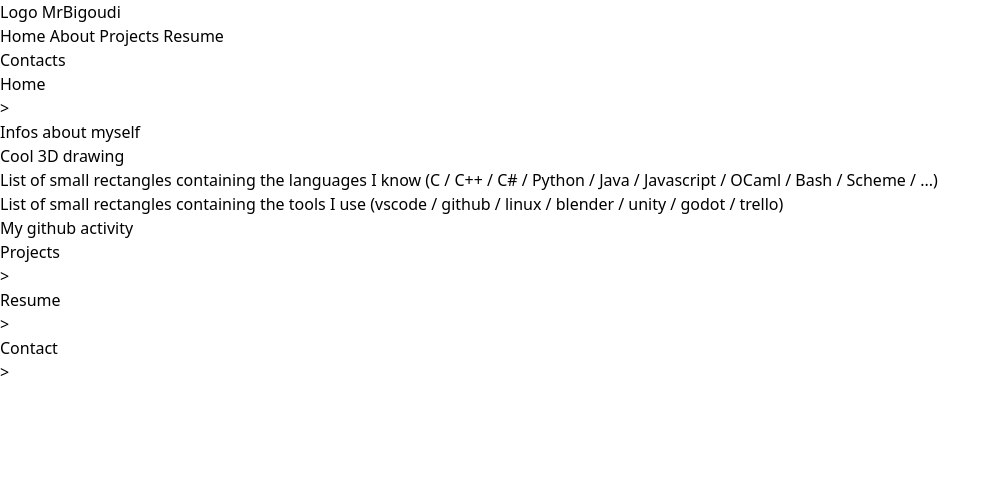
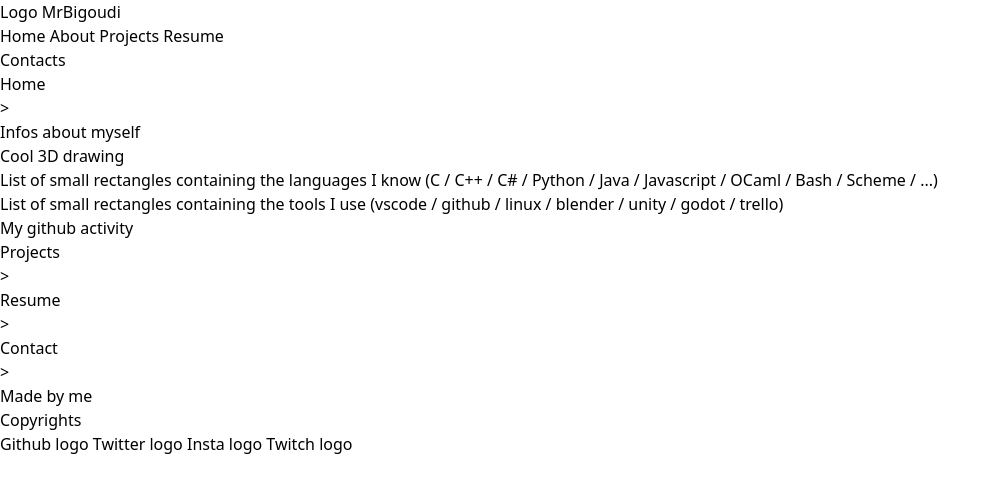
Before and after one commit to MrBigoudi/MyWebSite, a Vue app in the folder MyPortfolio/: page / in a window 1280 px wide. Shown: the top 492 px of the page, without its empty margins (0-1001 px from the left). Built offline with nearby package versions, Linux system fonts and the light colour scheme.

Commit message:
adding footbar

```diff
--- a/MyPortfolio/src/App.vue
+++ b/MyPortfolio/src/App.vue
@@ -5,6 +5,7 @@
   import Projects from "./components/Projects.vue"
   import Resume from "./components/Resume.vue"
   import Contact from "./components/Contact.vue"
+  import Footbar from "./components/Footbar.vue"
 </script>
 
 <template>
@@ -15,5 +16,6 @@
     <Projects />
     <Resume />
     <Contact />
+    <Footbar />
   </main>
 </template>
--- /dev/null
+++ b/MyPortfolio/src/components/Footbar.vue
@@ -0,0 +1,41 @@
+<script>
+export default {
+  data() {
+    return {
+        github: "https://github.com/MrBigoudi",
+        twitter: "https://twitter.com/home",
+        insta: "https://www.instagram.com/mrbigoudi/",
+        twitch: "https://www.twitch.tv/misterbigoudi",
+    }
+  }
+}
+</script>
+
+<template>
+  <header id="footbar">
+
+    <div class="name">
+      Made by me
+    </div>
+
+    <div class="copyrights">
+        Copyrights
+    </div>
+
+    <nav>
+      <a :href="github">
+        Github logo
+      </a>
+      <a :href="twitter">
+        Twitter logo
+      </a>
+      <a :href="insta">
+        Insta logo
+      </a>
+      <a :href="twitch">
+        Twitch logo
+      </a>
+    </nav>
+
+  </header>
+</template>
--- a/MyPortfolio/src/components/Navbar.vue
+++ b/MyPortfolio/src/components/Navbar.vue
@@ -29,13 +29,13 @@ export default {
       <a href="#resume">
         Resume
       </a>
+    </nav>
 
-      <div>
-        <a href="#contact">
-          Contacts
-        </a>
-      </div>
-    </nav>
+    <div>
+      <a href="#contact">
+        Contacts
+      </a>
+    </div>
 
   </header>
 </template>
```
